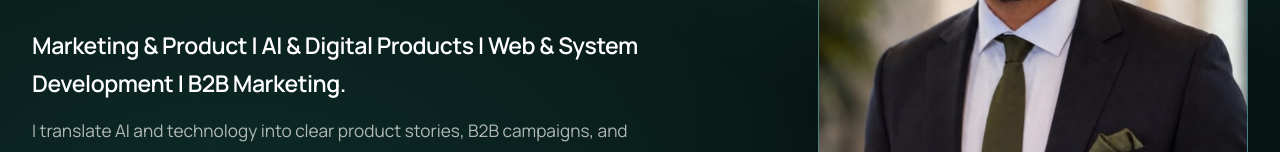
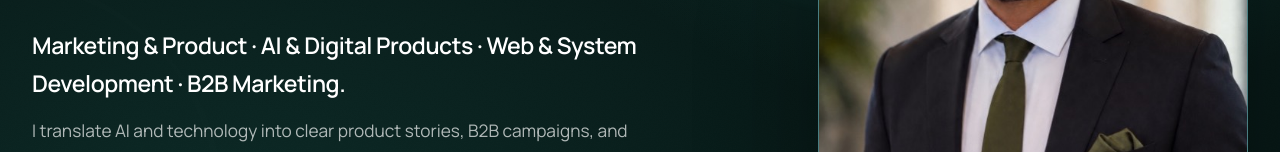
Before and after one commit to Dawitom3000/Dawits-personal-website, a plain HTML site: page index.html in a window 1280 px wide. Shown: the part 490-642 px from the top of the page. Drawn offline with Linux system fonts and the light colour scheme.

Commit message:
Refine landing page experience separators

```diff
--- a/index.html
+++ b/index.html
@@ -117,7 +117,7 @@
             I lead technology projects and
             <em>build for the web.</em>
           </h1>
-          <p class="hero-role hero-enter">Marketing &amp; Product | AI &amp; Digital Products | Web &amp; System Development | B2B Marketing.</p>
+          <p class="hero-role hero-enter">Marketing &amp; Product · AI &amp; Digital Products · Web &amp; System Development · B2B Marketing.</p>
           <p class="hero-value hero-enter">
             I translate AI and technology into clear product stories, B2B campaigns, and delivery systems, drawing on agency ownership, AI operations, web development, and cross functional program leadership.
           </p>
```
